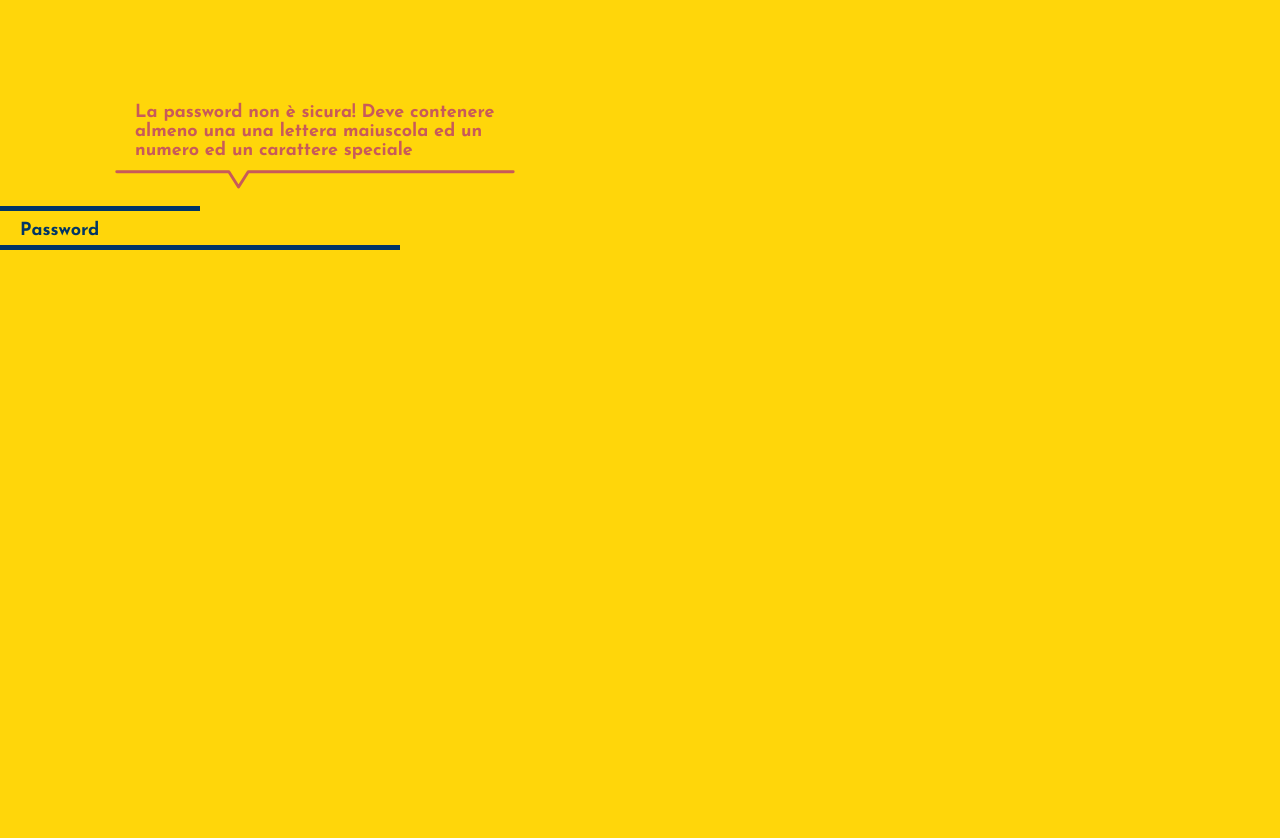
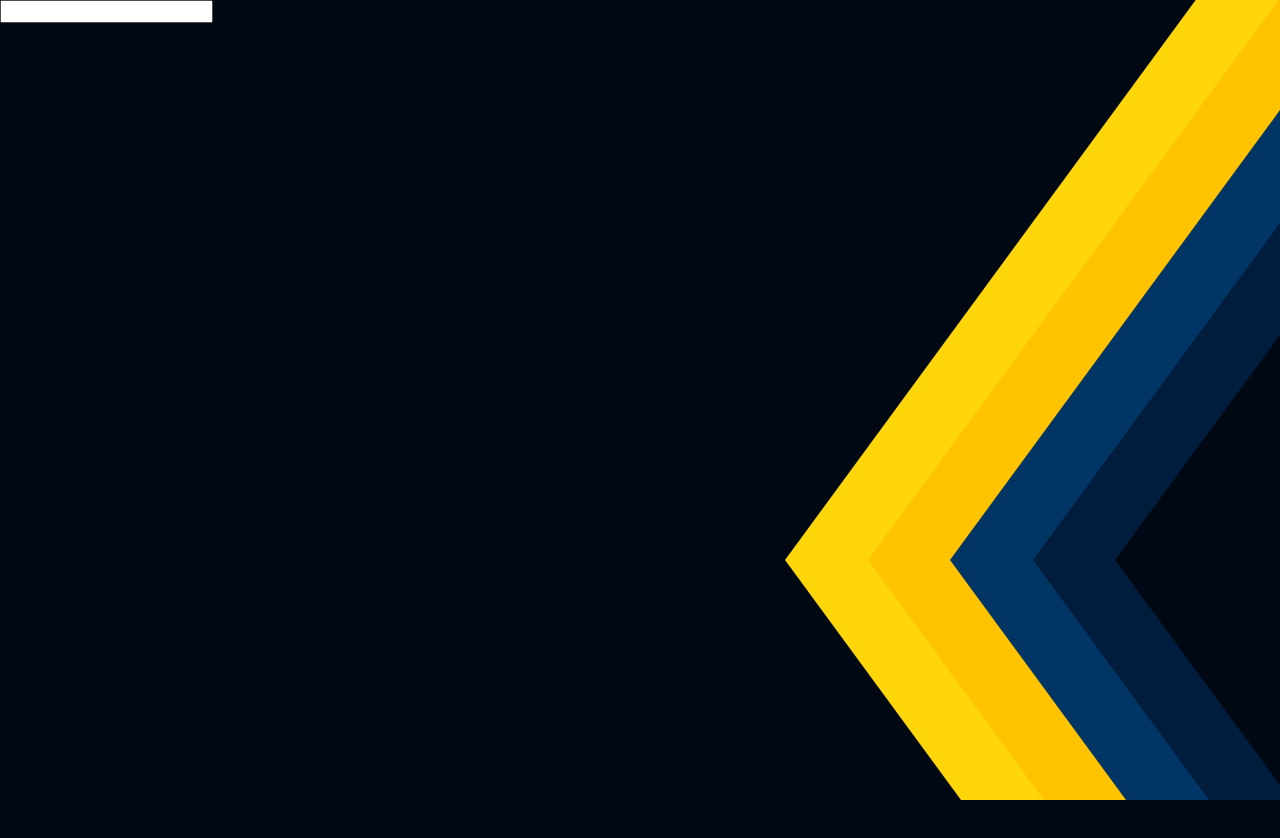
Before and after one commit to IvanDF/signup-page, a React (Create React App) app: page / in a window 1280 px wide. Shown: the top 838 px of the page. After the commit the page ends 800 px from the top, so only its background shows below. Built offline with nearby package versions, Linux system fonts and the light colour scheme.

Commit message:
wip on backgroundLayers

```diff
--- a/src/App.tsx
+++ b/src/App.tsx
@@ -1,7 +1,40 @@
+import { useState } from "react";
+import styled from "styled-components";
+import { BackgroundLayersComponent } from "./packages/ui";
 
-import { TestCompoente } from "./TestComponenti";
+const Wrapper = styled.div`
+  width: 100%;
+  height: 100%;
+`;
 
+/************************
+ * TESTING COMPONENT
+ ***********************/
+const Inpur = styled.input`
+  position: absolute;
+  top: 0;
+  left: 0;
+  z-index: 100;
+`;
+/************************
+ * TESTING COMPONENT
+ ***********************/
 
 export const App = () => {
-    return (<TestCompoente />)
-}
+  const [prova, setPrvoa] = useState("");
+  return (
+    <Wrapper>
+      <Inpur
+        /************************
+         * TESTING COMPONENT
+         ***********************/
+        type="text"
+        onChange={(e) => {
+          setPrvoa(e.target.value.toUpperCase());
+          console.log(e.target.value);
+        }}
+      />
+      <BackgroundLayersComponent layerState={prova} />
+    </Wrapper>
+  );
+};
--- a/src/TestComponenti.tsx
+++ /dev/null
@@ -1,28 +0,0 @@
-import React, { useEffect } from "react";
-import { useState } from "react";
-import { Theme } from "./packages/ui";
-import { InputComponent } from "./packages/ui/components/InputComponent/InputComponent";
-
-export const TestCompoente: React.FC = () => {
-  const [prova, setProva] = useState("");
-
-  useEffect(() => {
-    console.log(prova);
-  }, [prova]);
-
-  return (
-    <>
-      <InputComponent
-        error={true}
-        label="Password"
-        placeholder="Inserisci Password"
-        errorMessage="La password non è sicura! Deve contenere almeno una una lettera maiuscola ed un numero ed un carattere speciale"
-        color={Theme.color.blue}
-        value={prova}
-        onChange={(e) => {
-          setProva(e.target.value);
-        }}
-      />
-    </>
-  );
-};
--- a/src/index.tsx
+++ b/src/index.tsx
@@ -1,14 +1,20 @@
-import React from "react";
 import ReactDOM from "react-dom";
+import styled from "styled-components";
 import { App } from "./App";
-import { GlobalStyle } from "./packages/GlobalStyles/GlobalStyles";
+import {
+  BackgroundLayersComponent,
+  FillSize,
+  GlobalStyle,
+} from "./packages/ui";
+
+const Wrapper = styled.div`
+  ${FillSize}
+`;
 
 ReactDOM.render(
-  <React.StrictMode>
-    <>
-      <GlobalStyle />
-      <App />
-    </>
-  </React.StrictMode>,
+  <Wrapper>
+    <GlobalStyle />
+    <App />
+  </Wrapper>,
   document.getElementById("root")
 );
--- /dev/null
+++ b/src/packages/ui/components/BackgroundLayersComponent/BackgroundLayersComponent.tsx
@@ -0,0 +1,142 @@
+/*********************************************************************
+ **********************************************************************
+ ************************ DA TESTARE SU MOBILE ***********************
+ *********************************************************************
+ *********************************************************************/
+
+import styled, { css } from "styled-components";
+import { FillSize } from "../../index";
+import { Theme } from "../Theme/Theme";
+import IBackgroundLayersComponent from "./IBackgroundLayersComponent";
+
+const Wrapper = styled.div`
+  ${FillSize}
+  position: relative;
+  overflow: hidden;
+`;
+
+const DefaultLayersSettigns = (
+  zIndex: number,
+  sizeY: number,
+  sizeX: number,
+  layerName: string,
+  bgColor: string
+) => css<{ layerState: string; size: number }>`
+  position: absolute;
+  z-index: ${zIndex};
+  bottom: 30%;
+  right: 0;
+  width: 0;
+  height: 0;
+  border-top: ${(props) =>
+      props.layerState === layerName ? "100vw" : sizeY + "px"}
+    solid
+    ${(props) => (props.layerState === layerName ? bgColor : "transparent")};
+  border-right: ${(props) =>
+      props.layerState === layerName ? "100vw" : sizeX + "px"}
+    solid ${bgColor};
+  border-bottom: ${(props) =>
+      props.layerState === layerName ? "100vw" : sizeY + "px"}
+    solid
+    ${(props) => (props.layerState === layerName ? bgColor : "transparent")};
+  transform: translateY(50%);
+  transition: border-right 350ms linear, border-bottom 200ms 250ms linear,
+    border-top 250ms 250ms linear;
+`;
+
+const BackgroundLayer = styled.div<{
+  name: string;
+  zIndex: number;
+  layerState: string;
+  size: number;
+}>`
+  ${(props) =>
+    props.name === "FINE"
+      ? DefaultLayersSettigns(5, 150 * 1.5, 150 * 1.1, "FINE", Theme.color.bg)
+      : props.name === "PASSWORD"
+      ? DefaultLayersSettigns(
+          4,
+          225 * 1.5,
+          225 * 1.1,
+          "PASSWORD",
+          Theme.color.darkBlue
+        )
+      : props.name === "PHONE"
+      ? DefaultLayersSettigns(
+          3,
+          300 * 1.5,
+          300 * 1.1,
+          "PHONE",
+          Theme.color.blue
+        )
+      : props.name === "EMAIL"
+      ? DefaultLayersSettigns(
+          2,
+          375 * 1.5,
+          375 * 1.1,
+          "EMAIL",
+          Theme.color.orange
+        )
+      : props.name === "START" &&
+        DefaultLayersSettigns(
+          1,
+          450 * 1.5,
+          450 * 1.1,
+          "START",
+          Theme.color.yellow
+        )}
+`;
+
+export const BackgroundLayersComponent: React.FC<IBackgroundLayersComponent> =
+  ({ layerState }) => {
+    const size = 150;
+
+    const BackgroundLayersSettings = [
+      {
+        name: "Fine",
+        zIndex: 15,
+        layerState: "FINE",
+        size: size,
+      },
+      {
+        name: "Email",
+        zIndex: 14,
+        layerState: "PASSWORD",
+        size: size * 1.5,
+      },
+      {
+        name: "Phone",
+        zIndex: 13,
+        layerState: "PHONE",
+        size: size * 2,
+      },
+      {
+        name: "Password",
+        zIndex: 12,
+        layerState: "EMAIL",
+        size: size * 2.5,
+      },
+      {
+        name: "Start",
+        zIndex: 11,
+        layerState: "START",
+        size: size * 3,
+      },
+    ];
+
+    return (
+      <Wrapper>
+        {BackgroundLayersSettings.map((e, i) => {
+          return (
+            <BackgroundLayer
+              key={i}
+              name={e.name.toUpperCase()}
+              zIndex={e.zIndex}
+              layerState={layerState}
+              size={e.size}
+            />
+          );
+        })}
+      </Wrapper>
+    );
+  };
--- /dev/null
+++ b/src/packages/ui/components/BackgroundLayersComponent/IBackgroundLayersComponent.d.ts
@@ -0,0 +1,3 @@
+export default interface IBackgroundLayersComponent {
+  layerState: string;
+}
--- a/src/packages/ui/components/ButtonComponent/ButtonComponent.tsx
+++ b/src/packages/ui/components/ButtonComponent/ButtonComponent.tsx
@@ -5,8 +5,8 @@ import IButtonComponent from "./IButtonComponent";
 
 const ButtonLayer = styled.div<{ bgColorLayer: string }>`
   position: relative;
+  height: 100%;
   width: 100%;
-  height: 100%;
   background-color: ${({ bgColorLayer }) => bgColorLayer};
   padding: 20px 25px;
   border-radius: 8px;
--- a/src/packages/GlobalStyles/GlobalStyles.tsx
+++ b/src/packages/ui/components/GlobalStyles/GlobalStyles.tsx
@@ -1,5 +1,10 @@
 import { createGlobalStyle, css } from "styled-components";
-import { Theme } from "../ui";
+import { Theme } from "../../index";
+
+export const FillSize = () => css`
+  width: 100%;
+  height: 100%;
+`;
 
 export const GlobalStyle = createGlobalStyle`
   *,
@@ -17,7 +22,10 @@ export const GlobalStyle = createGlobalStyle`
   body {
     width: 100%;
     height: 100vh;
-    background: ${Theme.color.yellow};
+    background: ${Theme.color.bg};
+    #root {
+      ${FillSize}
+    }
   }`;
 
 export const DFlex = (type?: string) => css`
--- a/src/packages/ui/components/InputComponent/InputComponent.tsx
+++ b/src/packages/ui/components/InputComponent/InputComponent.tsx
@@ -1,19 +1,13 @@
 import React from "react";
-import { useEffect } from "react";
 import { useState } from "react";
 import styled from "styled-components";
-import {
-  DFlex,
-  Position,
-  ResetInput,
-} from "../../../GlobalStyles/GlobalStyles";
+import { DFlex, Position, ResetInput } from "../../index";
 import { Rgba } from "../Rgba/Rgba";
 import { Theme } from "../Theme/Theme";
 import IInputComponent from "./IInputComponent";
 
 const Wrapper = styled.div`
   position: relative;
-  margin-top: 200px; // DEBUG
 `;
 
 const InputWrapper = styled.div<{ lineColor: string }>`
@@ -63,15 +57,17 @@ const Input = styled.input<{
   isFocused: boolean;
 }>`
   ${ResetInput}
-  width: 100%;
+  /* width: 100%; */
   color: ${(props) => props.inputTextColor};
   caret-color: ${(props) => props.caretColor};
   &::placeholder {
     color: ${(props) => Rgba(props.inputTextColor, Theme.opacity.o5)};
-    width: ${(props) => (props.isFocused ? "100%" : "0")};
+    max-width: ${(props) => (props.isFocused ? "100%" : "0")};
     overflow: hidden;
     transition: ${(props) =>
-      props.isFocused ? "width 250ms 60ms linear" : "width 300ms 100ms linear"};
+      props.isFocused
+        ? "max-width 250ms 60ms linear"
+        : "max-width 300ms 100ms linear"};
   }
 `;
 
@@ -118,9 +114,9 @@ export const InputComponent: React.FC<IInputComponent> = ({
             <path
               d="M3 3.00003L194.15 3.00004L210.65 28.9999L227.15 3.00004L679 3.00004"
               stroke="#C85A5A"
-              stroke-width="5"
-              stroke-linecap="round"
-              stroke-linejoin="round"
+              strokeWidth="5"
+              strokeLinecap="round"
+              strokeLinejoin="round"
             />
           </svg>
         </ErrorWrapper>
--- a/src/packages/ui/index.tsx
+++ b/src/packages/ui/index.tsx
@@ -1,4 +1,7 @@
 export * from "./components/Theme/Theme";
+export * from "./components/Rgba/Rgba";
+export * from "./components/GlobalStyles/GlobalStyles";
 export * from "./components/TyphograpyComponent/TyphographyComponent";
 export * from "./components/ButtonComponent/ButtonComponent";
-export * from "./components/Rgba/Rgba";
+export * from "./components/InputComponent/InputComponent";
+export * from "./components/BackgroundLayersComponent/BackgroundLayersComponent";
```
